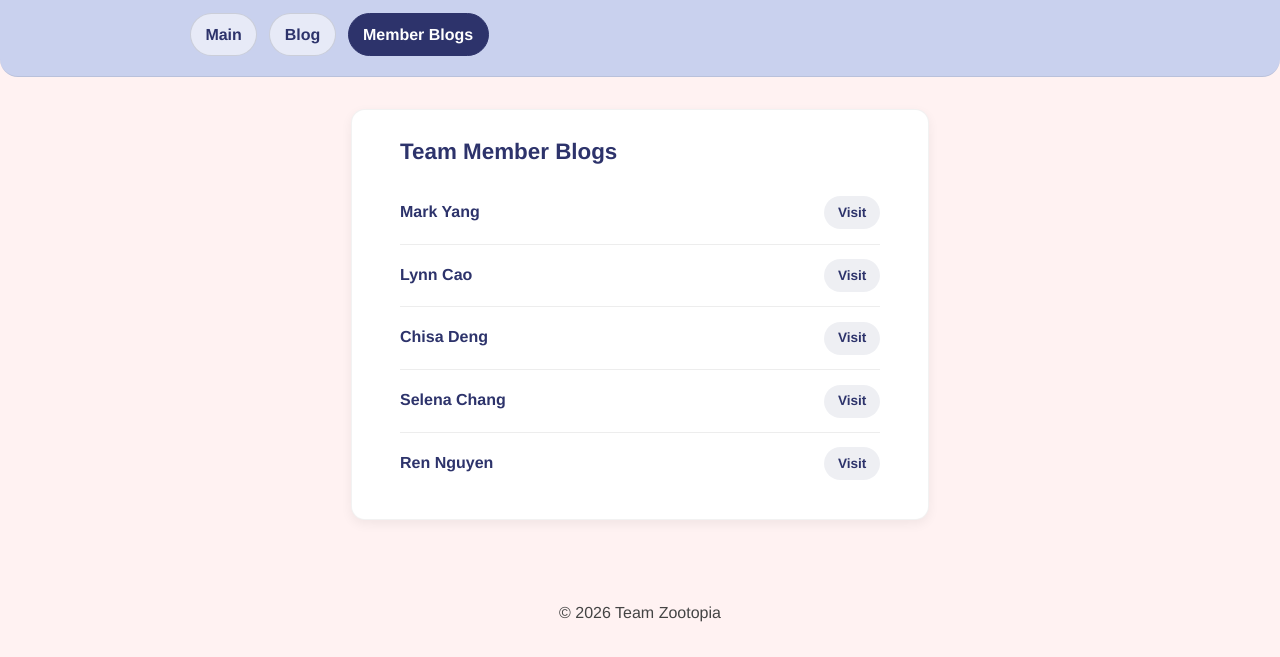
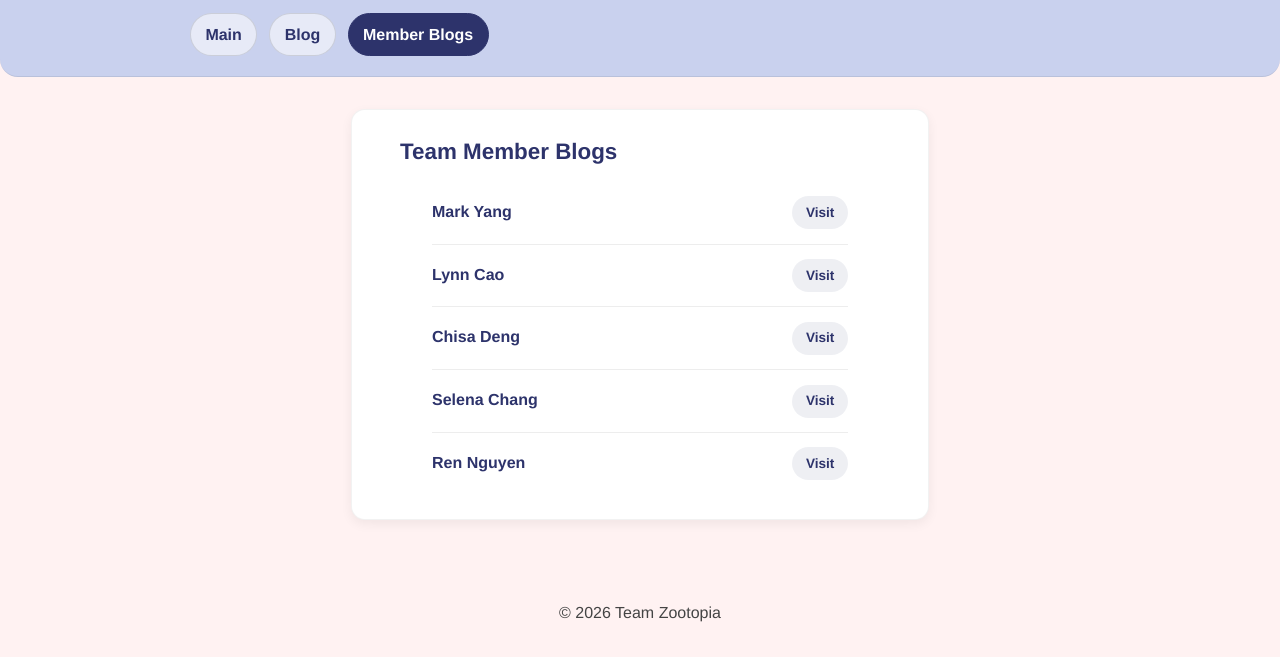
Before and after one commit to notmarkyang/iat410-team-blog, a plain HTML site: page links.html in a window 1280 px wide. Shown: the part 149-806 px from the top of the page. Drawn offline with Linux system fonts and the light colour scheme.

Commit message:
Update style.css

```diff
--- a/style.css
+++ b/style.css
@@ -135,7 +135,7 @@ h2{
 /* Member blog links */
 .link-list{
   list-style: none;
-  padding: 0;
+  padding: 0 2rem 0 2rem;
   margin: 0;
 }
 
```
